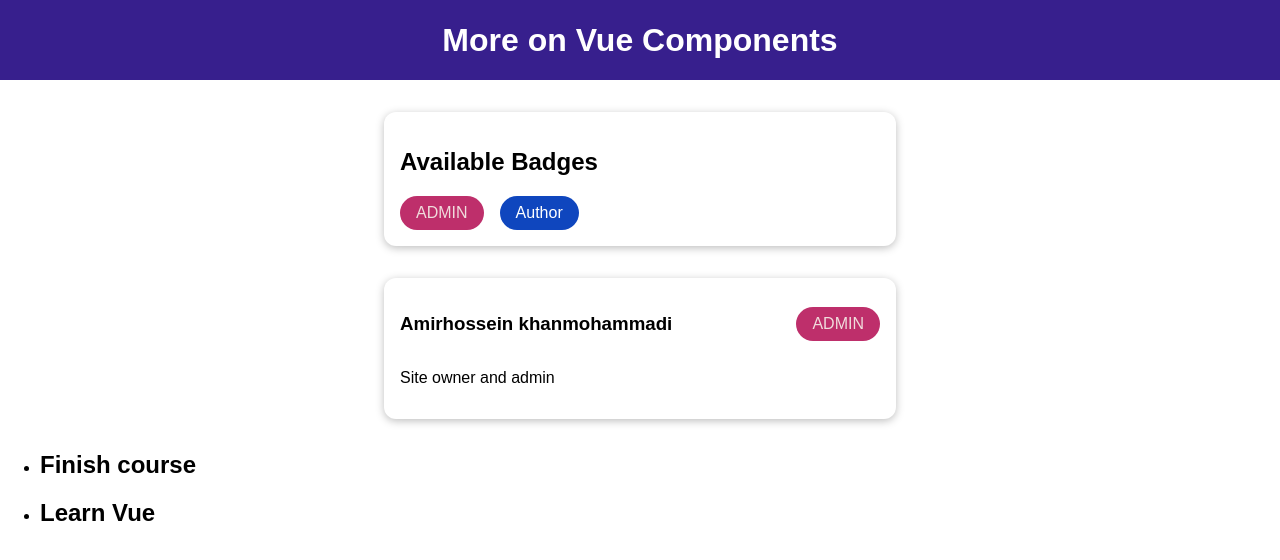
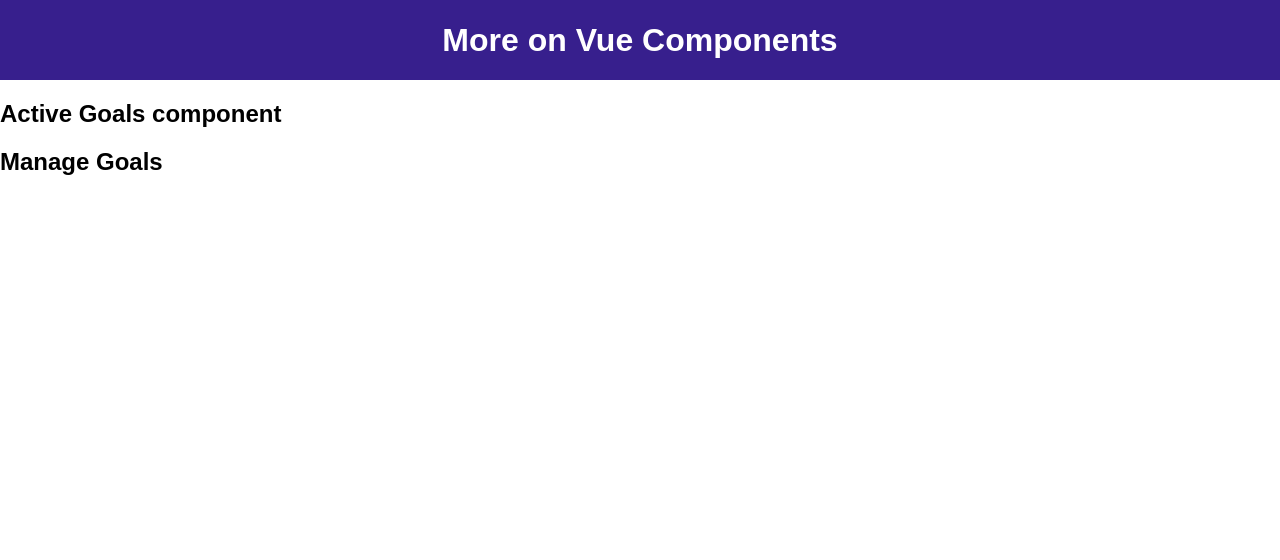
Before and after one commit to ami87878/componentRegister, a Vue app: page / in a window 1280 px wide. Shown: the top 560 px of the page. Built offline with nearby package versions, Linux system fonts and the light colour scheme.

Commit message:
#15 remove badge list and other and add component without script

```diff
--- a/src/App.vue
+++ b/src/App.vue
@@ -1,35 +1,26 @@
 <template>
   <div>
     <TheHeader></TheHeader>
-    <BadgeList></BadgeList>
-    <UserInfo
-      :full-name="activeUser.name"
-      :info-text="activeUser.description"
-      :role="activeUser.role"
-    ></UserInfo>
-    <CourseGoals>
-      <template v-slot="goalprop">
-        <h2>{{ goalprop.goalprop }}</h2><!--render list that the data not exist in  App but in  child--->
-
-      </template>
-    </CourseGoals>
+   <ActiveGoal></ActiveGoal>
+   <ManageGoals></ManageGoals>
   </div>
 </template>
 
 <script>
 
+
 import TheHeader   from "./components/TheHeader.vue";
-import BadgeList from "./components/BadgeList.vue";
-import UserInfo from "./components/UserInfo.vue";
-import CourseGoals from './components/CourseGoals.vue';
+import ActiveGoal from './components/ActiveGoal.vue'
+import ManageGoals from './components/ManageGoals.vue'
 export default {
 
   components:{
 
     TheHeader,
-    BadgeList,
-    UserInfo,
-    CourseGoals,
+    ActiveGoal,
+    ManageGoals,
+
+
 
   },
   data() {
--- /dev/null
+++ b/src/components/ActiveGoal.vue
@@ -0,0 +1,3 @@
+<template>
+    <h2>Active Goals component</h2>
+</template>
--- a/src/components/CourseGoals.vue
+++ b/src/components/CourseGoals.vue
@@ -1,7 +1,7 @@
 <template>
     <ul>
- <li v-for='goal in goals' :key="goal" >
-    <slot  :goalprop="goal" anotherProp="..."> </slot>
+ <li v-for='goal in goals' :key="goal">
+    <slot  :goalprop="goal" anotherProp="...Mean this is a other component "> </slot>
 
 
 </li>
--- /dev/null
+++ b/src/components/ManageGoals.vue
@@ -0,0 +1,3 @@
+<template>
+    <h2>Manage Goals</h2>
+</template>
```
